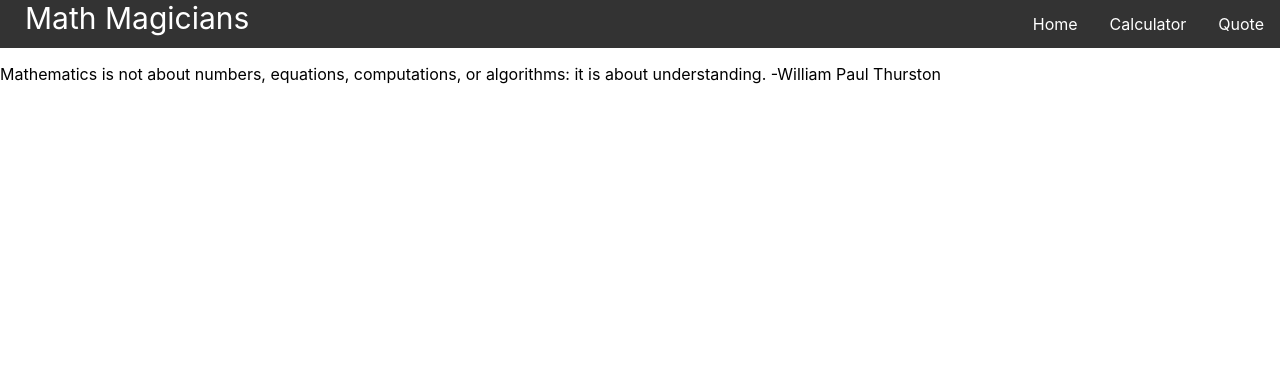
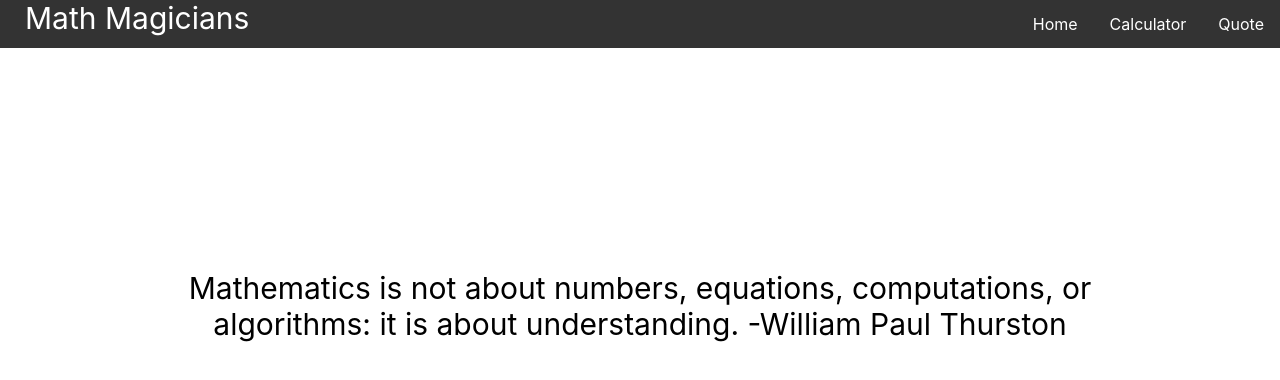
Before and after one commit to abdessalem1998/Math-Magicians, a React (Create React App) app: page /Quote in a window 1280 px wide. Shown: the top 380 px of the page. Built offline with nearby package versions, Linux system fonts and the light colour scheme.

Commit message:
Style Quote Component

```diff
--- a/src/pages/Quote.js
+++ b/src/pages/Quote.js
@@ -1,6 +1,11 @@
 const Quote = () => (
-  <div>
-    <p>
+  <div style={{
+    margin: 'auto auto',
+    paddingTop: '15%',
+    width: '80%',
+  }}
+  >
+    <p style={{ textAlign: 'center', fontSize: '30px' }}>
       Mathematics is not about numbers, equations, computations, or algorithms:
       it is about understanding. -William Paul Thurston
     </p>
```
